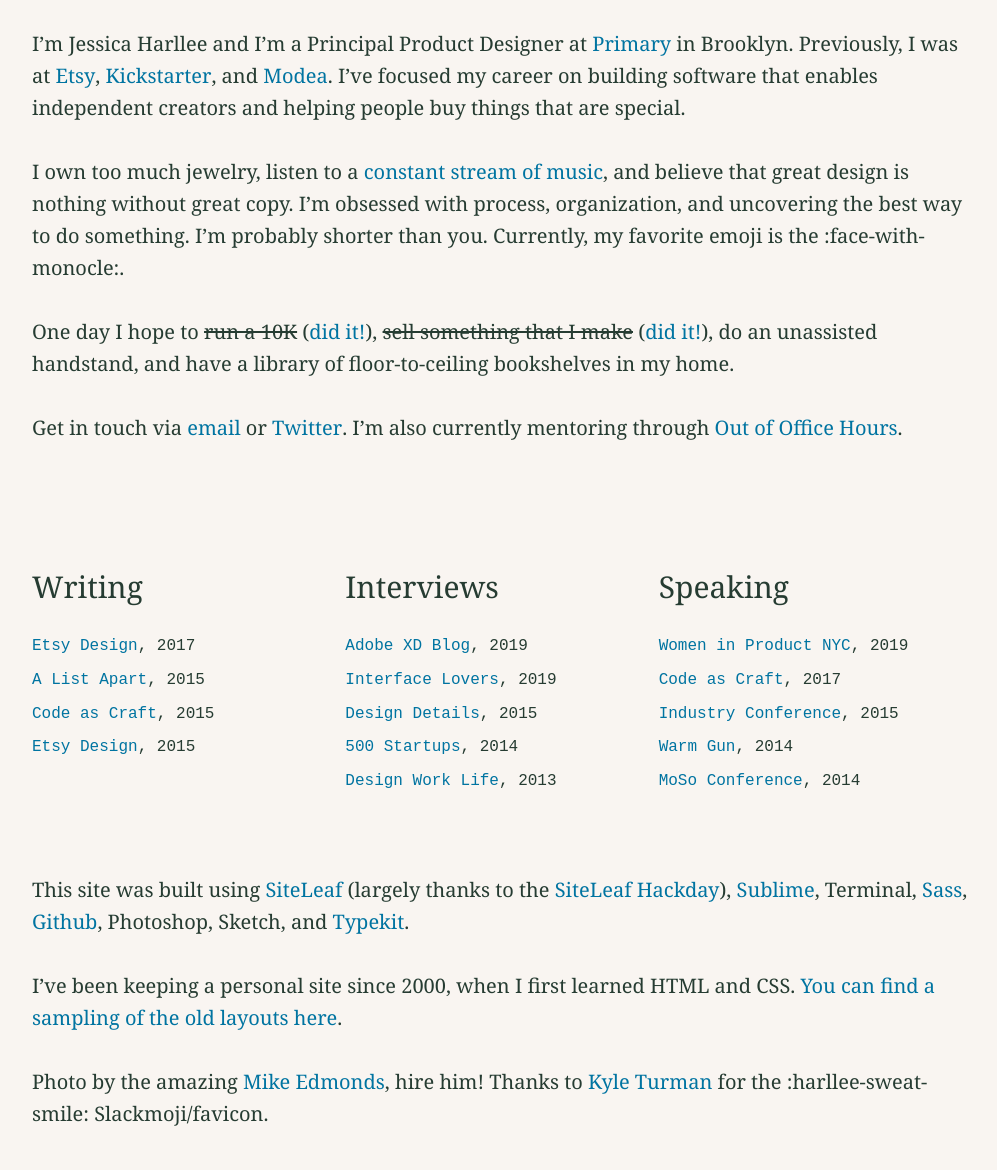
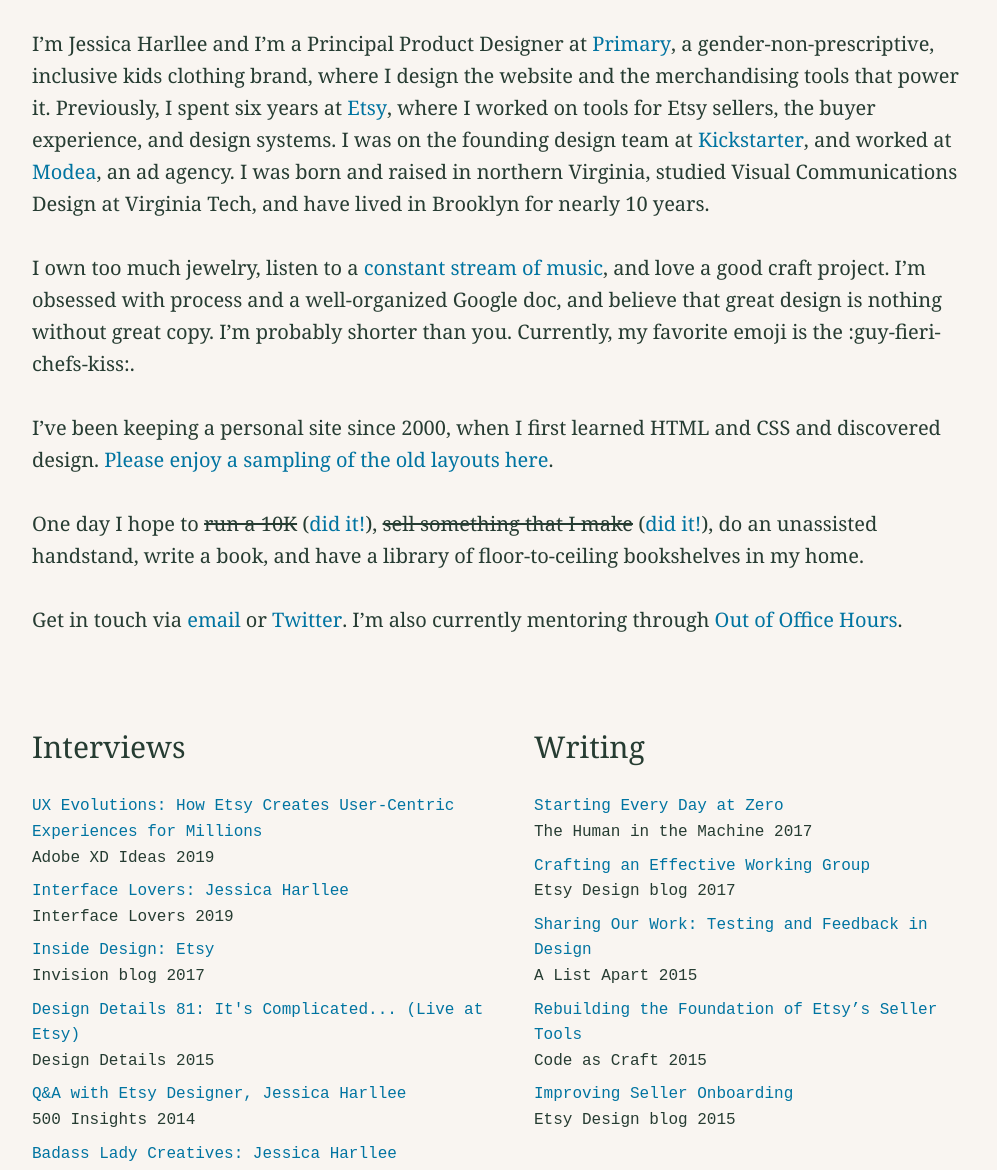
Before and after one commit to harllee/jessicaharllee.com, a Jekyll site: the page built from about.markdown, in a window 1280 px wide and 1400 px high, scrolled down 313 px. Shown: the part 230-1400 px from the top of the window, without its empty margins (138-1135 px from the left). Built offline with Jekyll 4.4.1, drawn with Linux system fonts in a browser that asks for light colours; some of the changed text lies outside the part shown.

Commit message:
refresh about page, fix so many broken links

```diff
--- a/_layouts/work.html
+++ b/_layouts/work.html
@@ -5,7 +5,7 @@
 <h1 class="jh-header-1 jh-m-b-4">{{page.title}}</h1>
 
 <div class="jh-body-medium jh-line-height-loose jh-m-b-5 jh-m-b-md-6">
-	<p class="jh-m-b-3">Currently, I’m a Principal Product Designer at <a href="http://primary.com" class="jh-link-blue-dark" target="_blank">Primary</a>. To me, product design is about being a part of the product process from start to finish; I’m involved in research and defining the problem all the way to pushing code.</p>
+	<p class="jh-m-b-3">Currently, I’m a Principal Product Designer at <a href="http://primary.com" class="jh-link-blue-dark" target="_blank">Primary</a>. I'm a generalist who loves every part of the process, from doing research and defining the problem all the way to writing reusable CSS and pushing code. My work has included complex tooling, marketing websites, optimizing conversion funnels, and design systems creation and adoption.</p>
 	<p>Below is a sampling of some of the more in-depth projects I've done throughout the years.</p>
 </div>
 
--- a/about.markdown
+++ b/about.markdown
@@ -15,51 +13,54 @@
 	<img src="/uploads/jessica-red-wall-landscape-d1c86b.jpg">
 </div>
 
-I’m Jessica Harllee and I’m a Principal Product Designer at [Primary](http://www.primary.com) in Brooklyn. Previously, I was at [Etsy](http://www.etsy.com/people/harllee), [Kickstarter](http://www.kickstarter.com/profile/harllee), and [Modea](http://www.modea.com). I've focused my career on building software that enables independent creators and helping people buy things that are special.
+I’m Jessica Harllee and I’m a Principal Product Designer at [Primary](http://www.primary.com), a gender-non-prescriptive, inclusive kids clothing brand, where I design the website and the merchandising tools that power it. Previously, I spent six years at [Etsy](http://www.etsy.com/people/harllee), where I worked on tools for Etsy sellers, the buyer experience, and design systems. I was on the founding design team at [Kickstarter](http://www.kickstarter.com/profile/harllee), and worked at [Modea](http://www.modea.com), an ad agency. I was born and raised in northern Virginia, studied Visual Communications Design at Virginia Tech, and have lived in Brooklyn for nearly 10 years.
 
-I own too much jewelry, listen to a [constant stream of music](https://open.spotify.com/user/jessicaharllee), and believe that great design is nothing without great copy. I’m obsessed with process, organization, and uncovering the best way to do something. I’m probably shorter than you. Currently, my favorite emoji is the :face-with-monocle:.
+I own too much jewelry, listen to a [constant stream of music](https://open.spotify.com/user/jessicaharllee), and love a good craft project. I’m obsessed with process and a well-organized Google doc, and believe that great design is nothing without great copy. I’m probably shorter than you. Currently, my favorite emoji is the :guy-fieri-chefs-kiss:.
 
-One day I hope to ~~run a 10K~~ ([did it!](http://jessicaharllee.com/notes/balance)), ~~sell something that I make~~ ([did it!](http://jessicaharllee.com/notes/emoji-embroidery-a-post-mortem/)), do an unassisted handstand, and have a library of floor-to-ceiling bookshelves in my home.
+I've been keeping a personal site since 2000, when I first learned HTML and CSS and discovered design. [Please enjoy a sampling of the old layouts here](http://jessicaharllee.com/archives).
+
+One day I hope to ~~run a 10K~~ ([did it!](http://jessicaharllee.com/notes/balance)), ~~sell something that I make~~ ([did it!](http://jessicaharllee.com/notes/emoji-embroidery-a-post-mortem/)), do an unassisted handstand, write a book, and have a library of floor-to-ceiling bookshelves in my home.
 
 Get in touch via [email](mailto:jessica.harllee@gmail.com) or [Twitter](http://twitter.com/harllee). I'm also currently mentoring through [Out of Office Hours](https://www.outofofficehours.com).
 
-<div class="jh-grid jh-m-t-6 jh-m-b-3">
-	<div class="jh-grid__col--md--4 jh-m-b-4">
+<div class="jh-grid jh-m-t-3 jh-m-b-3">
+	<div class="jh-grid__col--md--6 jh-m-b-3">
+		<h2>Interviews</h2>
+		<ul class="jh-list--unstyled jh-body-accent">
+			<li><a href="https://xd.adobe.com/ideas/perspectives/interviews/etsy-ux-drives-customer-centric-experiences-case-study/">UX Evolutions: How Etsy Creates User-Centric Experiences for Millions</a><br>Adobe XD Ideas 2019</li>
+			<li><a href="https://interfacelovers.com/interviews/jessica-harllee">Interface Lovers: Jessica Harllee</a><br>Interface Lovers 2019</li>
+			<li><a href="https://www.invisionapp.com/inside-design/inside-design-etsy/">Inside Design: Etsy</a><br>Invision blog 2017</li>
+			<li><a href="http://spec.fm/podcasts/design-details/21184">Design Details 81: It's Complicated... (Live at Etsy)</a><br>Design Details 2015</li>
+			<li><a href="http://www.500.co/qa-jessicaharllee-warmgun/">Q&A with Etsy Designer, Jessica Harllee</a><br>500 Insights 2014</li>
+			<li><a href="http://www.designworklife.com/2013/12/11/interview-with-product-designer-jessica-harllee/">Badass Lady Creatives: Jessica Harllee</a><br>Design Work Life 2013</li>
+		</ul>
+	</div>
+	<div class="jh-grid__col--md--6 jh-m-b-3 jh-m-l-md-4">
 		<h2>Writing</h2>
 		<ul class="jh-list--unstyled jh-body-accent">
-			<li><a href="https://medium.com/etsy-design/crafting-an-effective-working-group-da77bded3aaf">Etsy Design</a>, 2017</li>
-			<li><a href="http://alistapart.com/article/sharing-our-work-testing-feedback-in-design">A List Apart</a>, 2015</li>
-			<li><a href="https://codeascraft.com/2015/02/05/rebuilding-the-foundation-of-etsy-seller-tools/">Code as Craft</a>, 2015</li>
-			<li><a href="http://etsydesign.com/news/improving-our-seller-onboarding/">Etsy Design</a>, 2015</li>
+			<li><a href="https://superyesmore.com/starting-every-day-at-zero-6666a0b5027ff6cd53a44b9ff4655b3f">Starting Every Day at Zero</a><br>The Human in the Machine 2017</li>
+			<li><a href="https://medium.com/etsy-design/crafting-an-effective-working-group-da77bded3aaf">Crafting an Effective Working Group</a><br>Etsy Design blog 2017</li>
+			<li><a href="http://alistapart.com/article/sharing-our-work-testing-feedback-in-design">Sharing Our Work: Testing and Feedback in Design</a><br>A List Apart 2015</li>
+			<li><a href="https://codeascraft.com/2015/02/05/rebuilding-the-foundation-of-etsy-seller-tools/">Rebuilding the Foundation of Etsy’s Seller Tools</a><br>Code as Craft 2015</li>
+			<li><a href="http://etsydesign.com/news/improving-our-seller-onboarding/">Improving Seller Onboarding</a><br>Etsy Design blog 2015</li>
 		</ul>
 	</div>
-
-	<div class="jh-grid__col--md--4 jh-m-b-4">
-		<h2>Interviews</h2>
-		<ul class="jh-list--unstyled jh-body-accent">
-			<li><a href="https://theblog.adobe.com/etsy-ux-drives-customer-centric-experiences-case-study">Adobe XD Blog</a>, 2019</li>
-			<li><a href="https://interfacelovers.com/interviews/jessica-harllee">Interface Lovers</a>, 2019</li>
-			<li><a href="http://spec.fm/podcasts/design-details/21184">Design Details</a>, 2015</li>
-			<li><a href="http://www.500.co/qa-jessicaharllee-warmgun/">500 Startups</a>, 2014</li>
-			<li><a href="http://www.designworklife.com/2013/12/11/interview-with-product-designer-jessica-harllee/">Design Work Life</a>, 2013</li>
-		</ul>
-	</div>
-
-	<div class="jh-grid__col--md--4">
+	<div class="jh-grid__col--md--6">
 		<h2>Speaking</h2>
 		<ul class="jh-list--unstyled jh-body-accent">
-			<li><a href="https://www.eventbrite.com/e/creating-a-user-centric-product-delivery-culture-etsy-tickets-59412583637">Women in Product NYC</a>, 2019</li>
-			<li><a href="https://codeascraft.com/speakers/womenby-tech-lightning-talks/">Code as Craft</a>, 2017</li>
-			<li><a href="http://2015.industryconf.com/talks/#jessica">Industry Conference</a>, 2015</li>
-			<li><a href="http://warmgun.com/agenda#jessica-harllee">Warm Gun</a>, 2014</li>
-			<li><a href="http://moso2015.com/2014/speakers">MoSo Conference</a>, 2014</li>
+			<li><a href="https://www.eventbrite.com/e/creating-a-user-centric-product-delivery-culture-etsy-tickets-59412583637">Creating a user centric product delivery culture @ Etsy</a><br>Women in Product NYC 2019, Brooklyn</li>
+			<li><a href="https://codeascraft.com/speakers/womenby-tech-lightning-talks/">Encouraging Designers to Craft Code</a><br>Women & Non-Binary Folks Talk Tech @ Code as Craft 2017, Brooklyn</li>
+			<li><a href="https://vimeo.com/industryconf">Redesigning with Confidence</a><br>Industry Conf 2015, Newcastle Upon Tyne</li>
+			<li>Redesigning with Confidence<br>Warm Gun Design Conference 2014, San Francisco</li>
+			<li>AIGA Louisville guest speaker<br>AIGA Louisville 2014, Louisville</li>
+			<li>Design Camp: Rinse, Wash, & Repeat<br>MoSo Conference 2014, Saskatoon</li>
 		</ul>
 	</div>
 </div>
 
 
-This site was built using [SiteLeaf](http://siteleaf.com) (largely thanks to the [SiteLeaf Hackday](http://jessicaharllee.com/notes/a-redesign-with-siteleaf)), [Sublime](http://www.sublimetext.com), Terminal, [Sass](http://sass-lang.com), [Github](https://github.com/harllee), Photoshop, Sketch, and [Typekit](http://typekit.com).
+## Meta
 
-I've been keeping a personal site since 2000, when I first learned HTML and CSS. [You can find a sampling of the old layouts here](http://jessicaharllee.com/archives).
+This site was built using [SiteLeaf](http://siteleaf.com) (largely thanks to the [SiteLeaf Hackday](http://jessicaharllee.com/notes/a-redesign-with-siteleaf)), [Sublime](http://www.sublimetext.com), Terminal, [Sass](http://sass-lang.com), [Github](https://github.com/harllee), Figma, and [Typekit](http://typekit.com).
 
 Photo by the amazing [Mike Edmonds](http://www.edmonds.photo), hire him! Thanks to [Kyle Turman](http://turman.co) for the :harllee-sweat-smile: Slackmoji/favicon.
```
Also changed, not shown: other parts of about.markdown (+0 -2 lines).
